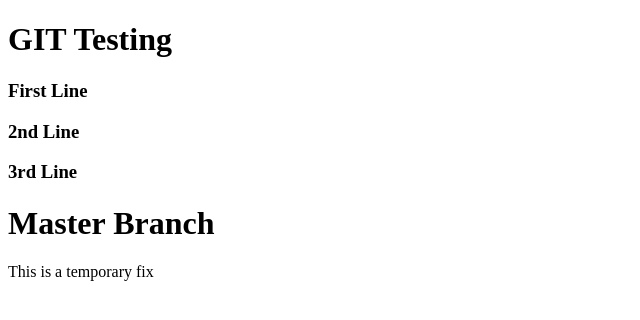
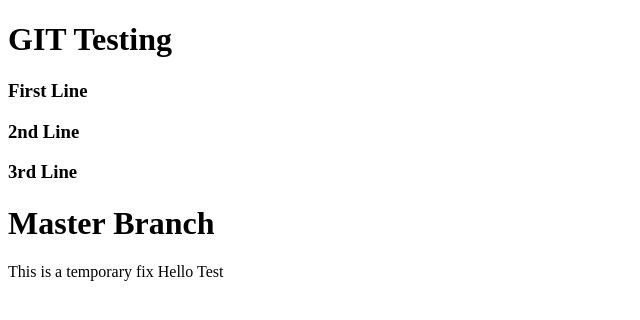
Before and after one commit to imarshadx/test, a plain HTML site: page index.html in a window 1280 px wide. Shown: the full height of the page, 0-640 px from the left. Drawn offline with Linux system fonts and the light colour scheme.

Commit message:
Hello Test Added

```diff
--- a/index.html
+++ b/index.html
@@ -15,5 +15,7 @@
 <h1>Master Branch</h1>
 
 This is a temporary fix
+
+Hello Test
 </body>
 </html>
```
